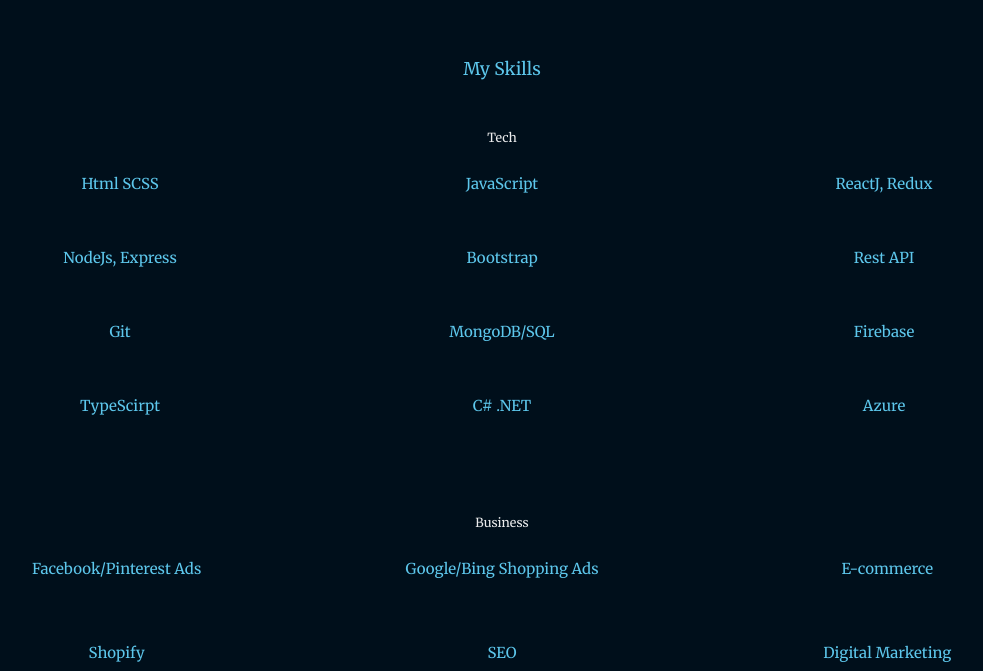
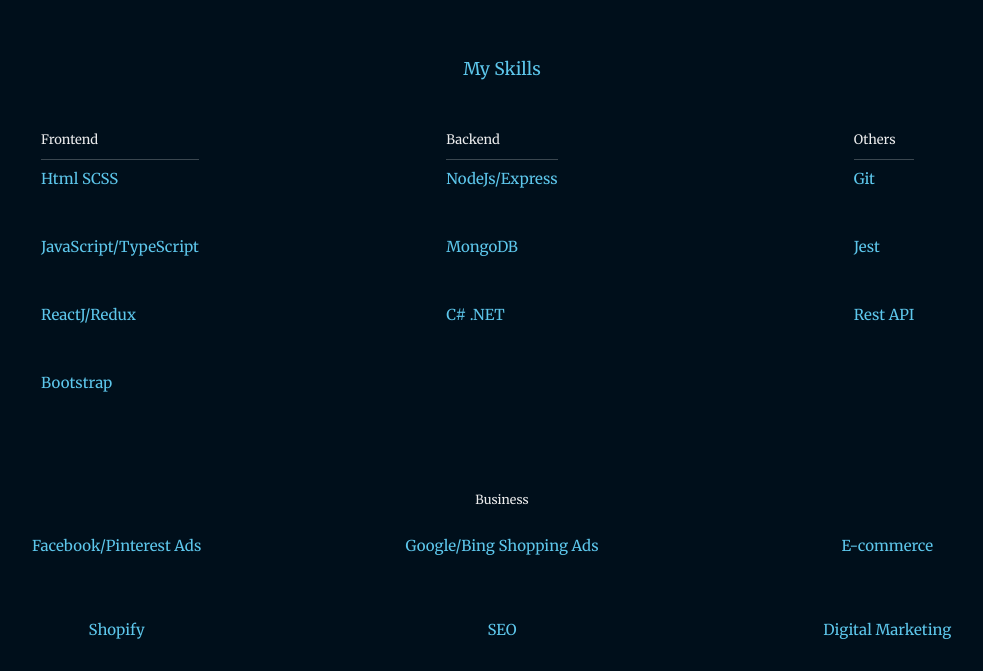
Before and after one commit to HungHoang108/Portfolio_React, a React (Create React App) app in the folder client/: page / in a window 1280 px wide. Shown: the part 1529-2200 px from the top of the page, without its empty margins (138-1121 px from the left). Built offline with nearby package versions, Linux system fonts and the light colour scheme.

Commit message:
update new skills in home route

```diff
--- a/client/src/component/nav-bar/nav-bar.component.jsx
+++ b/client/src/component/nav-bar/nav-bar.component.jsx
@@ -1,74 +1,97 @@
-import {React, useState} from 'react'
-import { Link, Outlet } from 'react-router-dom'
-import { Fragment } from 'react'
-import UniButton from '../button/button.component'
-import Footer from '../footer/footer.component'
+import { React, useState } from "react";
+import { Link, Outlet } from "react-router-dom";
+import { Fragment } from "react";
+import UniButton from "../button/button.component";
+import Footer from "../footer/footer.component";
 import { BsLinkedin, BsGithub } from "react-icons/bs";
 
-import './nav-bar.styles.scss'
+import "./nav-bar.styles.scss";
 
 const NavBar = () => {
-    const [navStyle, setNavStyle] = useState(null)
-
-
+  const [navStyle, setNavStyle] = useState(null);
   const navHome = () => {
-        setNavStyle("home")
-    }
-
+    setNavStyle("home");
+  };
   const navProject = () => {
-        setNavStyle("project")
-    }
-
+    setNavStyle("project");
+  };
   const navContact = () => {
-        setNavStyle("contact")
-    }
-
+    setNavStyle("contact");
+  };
   return (
     <Fragment>
-    <div className='nav-bar-box'>
-        <div className='nav-bar-headline'>
+      <div className="nav-bar-box">
+        <div className="nav-bar-headline">
           <h1>Hung Van Hoang</h1>
         </div>
-        <div className='nav-bar-sub-headline'>
+        <div className="nav-bar-sub-headline">
           <h3>Full-stack Web developer</h3>
         </div>
 
-        <div className='nav-bar-button-box'>
-            <div className='nav-bar-button'><UniButton url='https://www.linkedin.com/in/vhunghoang/' icon={<BsLinkedin size="1.5rem"/>} variant="outline-light" buttonName='LinkedIn'/></div>
-            <div className='nav-bar-button'><UniButton url='https://github.com/HungHoang108' icon={<BsGithub size="1.5rem"/>} variant="info" buttonName="GitHub"/></div>
+        <div className="nav-bar-button-box">
+          <div className="nav-bar-button">
+            <UniButton
+              url="https://www.linkedin.com/in/vhunghoang/"
+              icon={<BsLinkedin size="1.5rem" />}
+              variant="outline-light"
+              buttonName="LinkedIn"
+            />
+          </div>
+          <div className="nav-bar-button">
+            <UniButton
+              url="https://github.com/HungHoang108"
+              icon={<BsGithub size="1.5rem" />}
+              variant="info"
+              buttonName="GitHub"
+            />
+          </div>
         </div>
 
-        <div className=' nav-bar-route-box'>
-            <div onClick={navHome}  className='nav-bar-route'  style={{
-                borderBottom: (navStyle === 'home' || navStyle === null)  ? '2px solid aqua' : ''
-
-            }}  >
-                <Link  className='nav-bar-link' to='/'>Home</Link>
+        <div className=" nav-bar-route-box">
+          <div
+            onClick={navHome}
+            className="nav-bar-route"
+            style={{
+              borderBottom:
+                navStyle === "home" || navStyle === null
+                  ? "2px solid aqua"
+                  : "",
+            }}
+          >
+            <Link className="nav-bar-link" to="/">
+              Home
+            </Link>
           </div>
 
-            <div onClick={navProject}  className='nav-bar-route' style={{
-                borderBottom: navStyle === 'project' ? '2px solid aqua' : ''
-
-            }}>
-                <Link className='nav-bar-link' to='/project'>Projects</Link>
+          <div
+            onClick={navProject}
+            className="nav-bar-route"
+            style={{
+              borderBottom: navStyle === "project" ? "2px solid aqua" : "",
+            }}
+          >
+            <Link className="nav-bar-link" to="/project">
+              Projects
+            </Link>
           </div>
 
-            <div onClick={navContact}  className='nav-bar-route' style={{
-                borderBottom: navStyle === 'contact' ? '2px solid aqua' : ''
-
-            }}>
-                <Link  className='nav-bar-link' to='contact' >Contact</Link>
-            </div>
-
-            {/* <div className='nav-bar-route'>
-                <Link className='nav-bar-link' to='/blog'>Blog</Link>
-            </div> */}
+          <div
+            onClick={navContact}
+            className="nav-bar-route"
+            style={{
+              borderBottom: navStyle === "contact" ? "2px solid aqua" : "",
+            }}
+          >
+            <Link className="nav-bar-link" to="contact">
+              Contact
+            </Link>
           </div>
         </div>
-    <Outlet/>
-    <Footer/>
+      </div>
+      <Outlet />
+      <Footer />
     </Fragment>
-  )
-}
+  );
+};
 
-export default NavBar
+export default NavBar;
--- a/client/src/route/home/home.route.jsx
+++ b/client/src/route/home/home.route.jsx
@@ -35,12 +35,8 @@
           <h3>Education</h3>
           <div className='home-edu-school'>
             <div className='home-edu-helia'>
-
               <h4>Haaga-Helia Ammattikorkeakokulu <span><h6>Business Information Technology | Software Engineering</h6></span> </h4>
-              {/* <h5>Business Information Technology</h5> */}
-              {/* <p>The program is a combination between tech and business. Technology will however be a major part which covers a full process of software development</p> */}
               <p>Identify, design, and create software apps based on client needs with suitable methods and tools. Understanding the importance of testing and quality insurance in a successful project. <br /><br /><span><h5 className='home-edu-haaga-hashtag'>#fontenddev #fullstack #backend</h5></span></p>
-
             </div>
 
             <div className='home-edu-xamk'>
@@ -57,25 +53,29 @@
             <h3>My Skills</h3>
 
             <div className='home-skill-tech'>
-              <h5>Tech</h5>
               <div className='home-skill-tech-col'>
-                <div className='home-skill-item'><h4>Html SCSS</h4></div>
-                <div className='home-skill-item'><h4>JavaScript</h4></div>
-                <div className='home-skill-item'><h4>ReactJ, Redux</h4></div>
-                <div className='home-skill-item'><h4>NodeJs, Express</h4></div>
-                <div className='home-skill-item'><h4>Bootstrap</h4></div>
-                <div className='home-skill-item'><h4>Rest API</h4></div>
-                <div className='home-skill-item'><h4>Git</h4></div>
-                <div className='home-skill-item'><h4>MongoDB/SQL</h4></div>
-                <div className='home-skill-item'><h4>Firebase</h4></div>
-                <div className='home-skill-item'><h4>TypeScirpt</h4></div>
-                {/* <div className='home-skill-item'><h4>Java</h4></div> */}
-                <div className='home-skill-item'><h4>C# .NET</h4></div>
-                {/* <div className='home-skill-item'><h4>Jest</h4></div> */}
-                <div className='home-skill-item'><h4>Azure</h4></div>
-                {/* <div className='home-skill-item'><h4>TypeScript</h4></div>
-                <div className='home-skill-item'><h4>Jest</h4></div>
-                <div className='home-skill-item'><h4>Firebase</h4></div> */}
+                <div>
+                  <div>Frontend</div>
+                  <hr />
+                  <div className='home-skill-item'><h4>Html SCSS</h4></div>
+                  <div className='home-skill-item'><h4>JavaScript/TypeScript</h4></div>
+                  <div className='home-skill-item'><h4>ReactJ/Redux</h4></div>
+                  <div className='home-skill-item'><h4>Bootstrap</h4></div>
+                </div>
+                <div>
+                  <div>Backend</div>
+                  <hr />
+                  <div className='home-skill-item'><h4>NodeJs/Express</h4></div>
+                  <div className='home-skill-item'><h4>MongoDB</h4></div>
+                  <div className='home-skill-item'><h4>C# .NET</h4></div>
+                </div>
+                <div>
+                  <div>Others</div>
+                  <hr />
+                  <div className='home-skill-item'><h4>Git</h4></div>
+                  <div className='home-skill-item'><h4>Jest</h4></div>
+                  <div className='home-skill-item'><h4>Rest API</h4></div>
+                </div>
               </div>
             </div>
 
```
Also changed, not shown: client/src/route/home/home.styles.scss (+10 -23 lines). Lines whose indentation alone changed are shown as unchanged.
